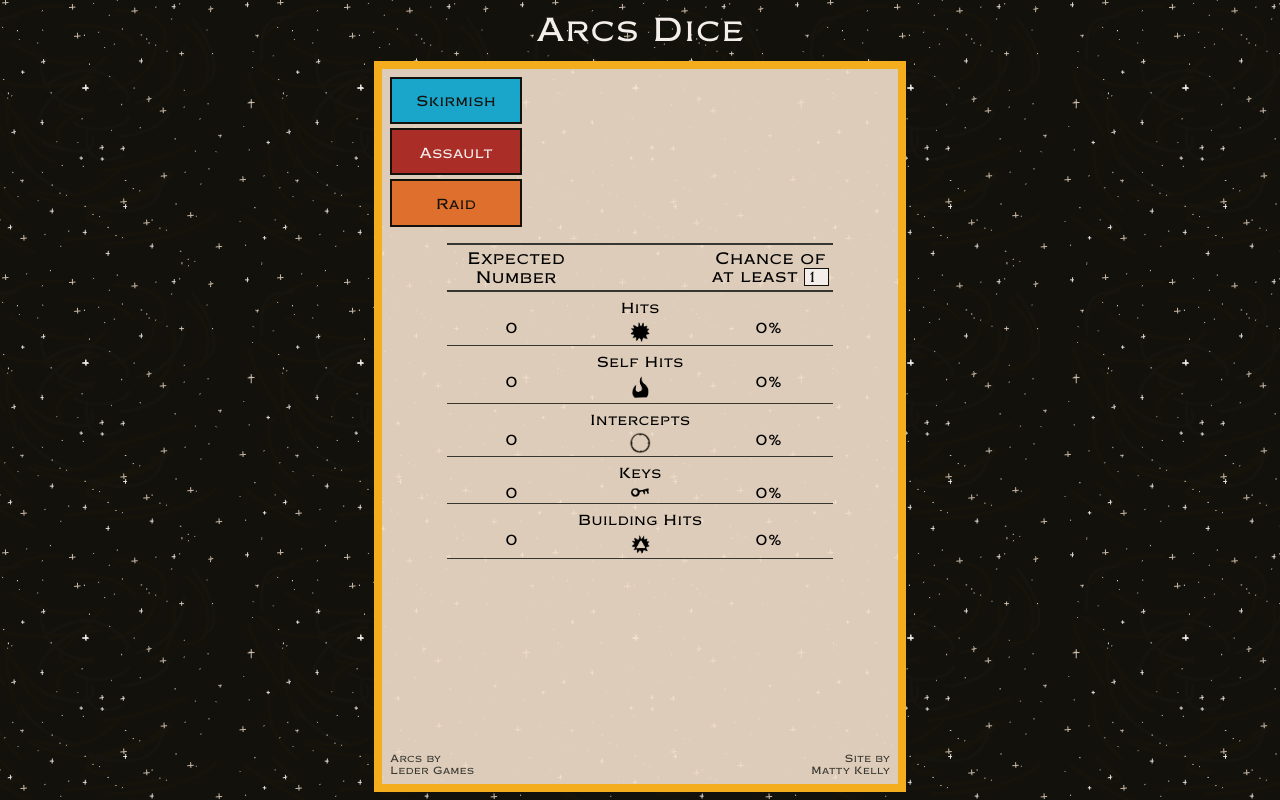
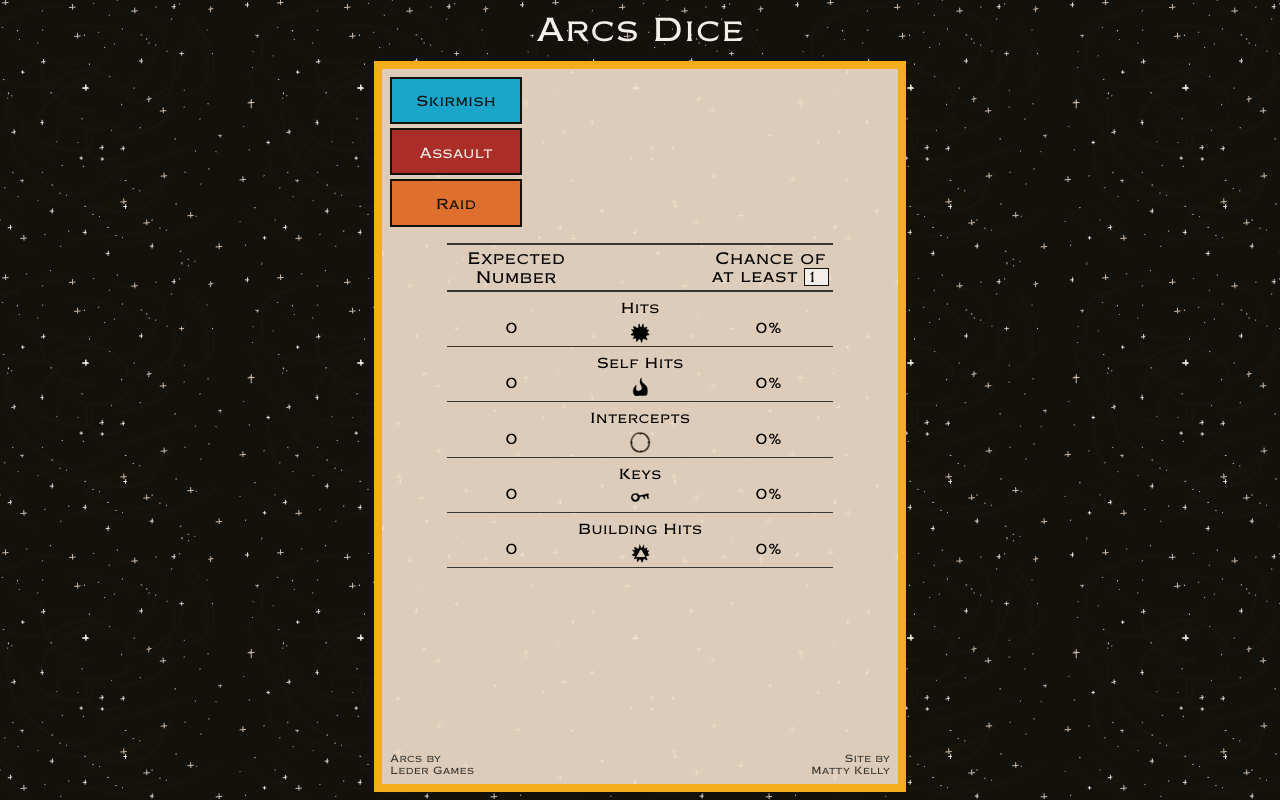
Before and after one commit to matthew-kelly/arcs-dice, a SvelteKit app: page / in a window 1280 px wide. Built offline with nearby package versions, Linux system fonts and the light colour scheme.

Commit message:
css tweaks

```diff
--- a/src/routes/+page.svelte
+++ b/src/routes/+page.svelte
@@ -319,14 +319,18 @@
 		max-width: 386px;
 		margin: 0 auto;
 
+		span {
+			min-height: 24px;
+		}
 		.heading {
 			grid-column: 1 / span 3;
 			margin: 8px 0 4px;
 			color: inherit;
 		}
 		img {
-			width: 24px;
-			margin: 0 auto;
+			max-height: 24px;
+			max-width: 24px;
+			margin: auto;
 		}
 		.divider {
 			/* height: 1px; */
```
